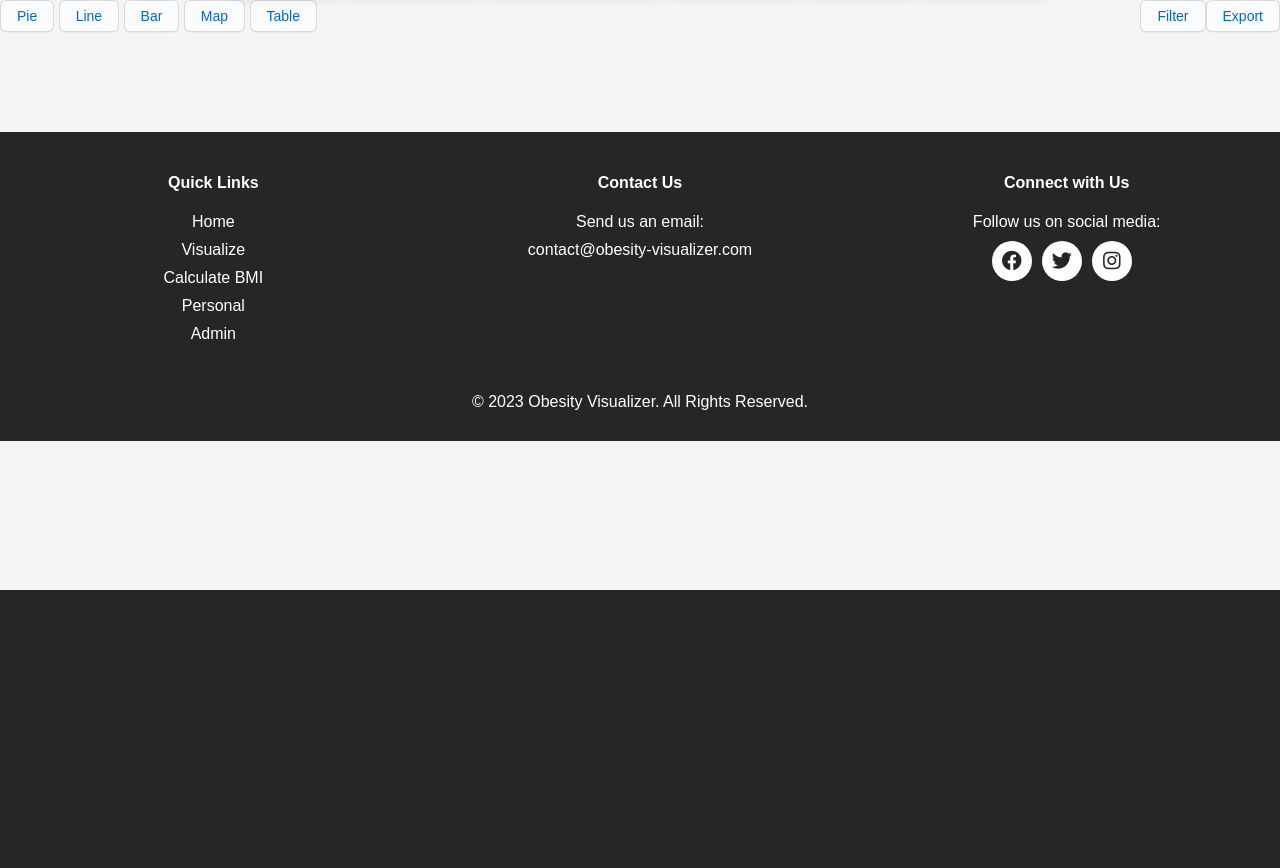
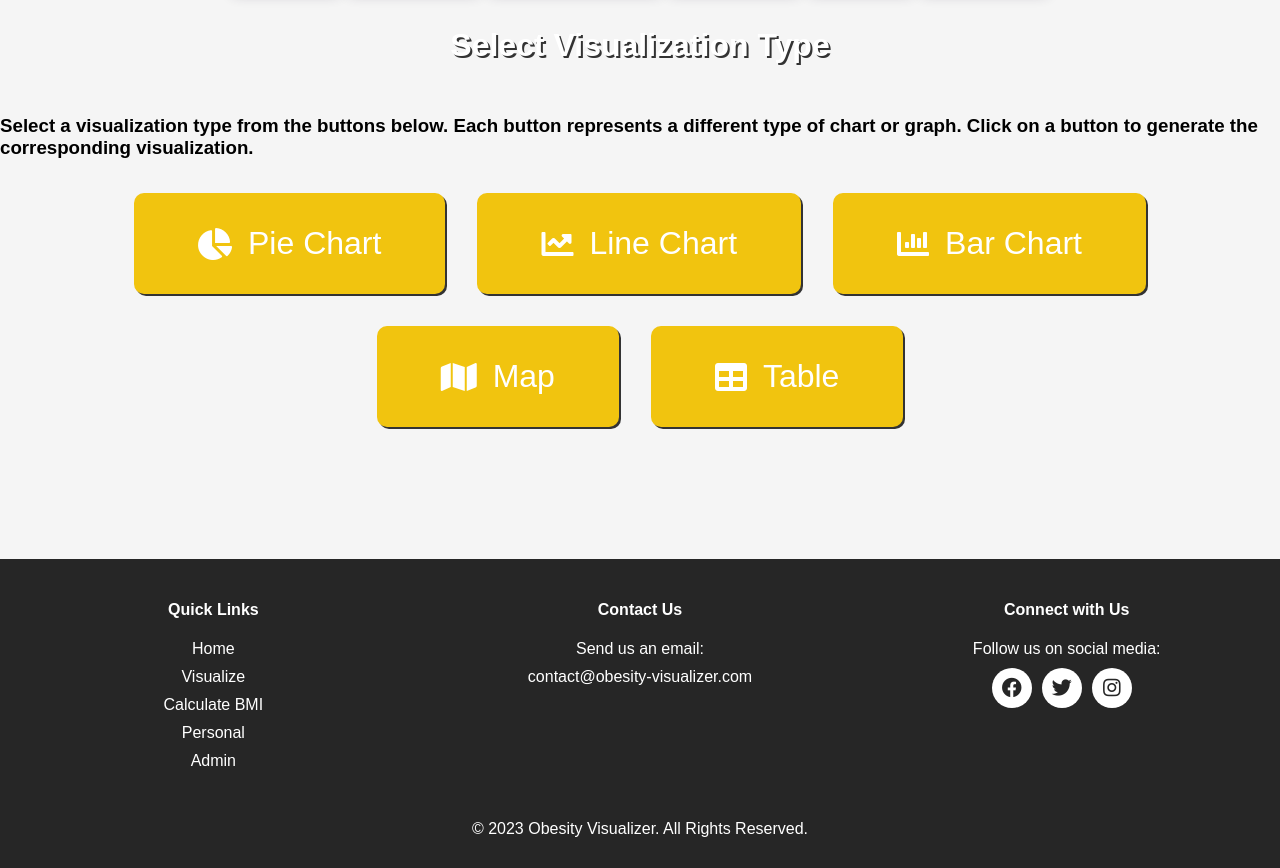
Before and after one commit to omerdikyol/obesity-visualizer, a PHP site: page /app/views/visualize.php in a window 1280 px wide. Shown: the part 210-1078 px from the top of the page. Before the commit the page ends 800 px from the top, so only its background shows below. Run offline with PHP 8.4, Linux system fonts and the light colour scheme.

Commit message:
Redesigning Visualize Page

```diff
--- a/app/controllers/map.php
+++ b/app/controllers/map.php
@@ -321,8 +321,8 @@ function createMap() {
                 // Move country name to bottom of map like a line on the bottom
                 countryName.style.display = "block";
                 countryName.innerHTML = this.getAttribute("name");
-                countryName.style.top = "100%";
-                countryName.style.left = "40%";
+                countryName.style.top = "20%";
+                countryName.style.left = "30%";
                 countryName.style.transform = "translate(-50%, -100%)";
                 countryName.style.fontSize = "1.5rem";
                 countryName.style.fontWeight = "bold";
--- a/app/views/visualize.php
+++ b/app/views/visualize.php
@@ -10,17 +10,43 @@
 <?php include($_SERVER['DOCUMENT_ROOT'] . "/obesity-visualizer/app/views/includes/header.php"); ?>
 
 <body>
-    <a><button class="button2" id="pieBtn" onclick="Pie()">Pie</button></a>
-    <a><button class="button2" id="lineBtn" onclick="Line()">Line</button></a>
-    <a><button class="button2" id="barBtn" onclick="Bar()">Bar</button></a>
-    <a><button class="button2" id="mapBtn" onclick="Map()">Map</button></a>
-    <a><button class="button2" id="tableBtn" onclick="Table()">Table</button></a>
+    <a><button class="button2" id="pieBtn" style="display: none;" onclick="Visualize('pie')">Pie</button></a>
+    <a><button class="button2" id="lineBtn" style="display: none;" onclick="Visualize('line')">Line</button></a>
+    <a><button class="button2" id="barBtn" style="display: none;" onclick="Visualize('bar')">Bar</button></a>
+    <a><button class="button2" id="mapBtn" style="display: none;" onclick="Visualize('map')">Map</button></a>
+    <a><button class="button2" id="tableBtn" style="display: none;" onclick="Visualize('table')">Table</button></a>
 
-    <a><button class="button2" id="exportBtn" onclick="generatePDF()" style="float: right;">Export</button></a>
-    <a><button class="button2" id="filterBtn" style="float: right;">Filter</button></a>
+    <a><button class="button2" id="exportBtn" style="display: none; float: right;"
+            onclick="generatePDF()">Export</button></a>
 
     <div class="chart-holder" id="chart-holder">
+        <h2>Select Visualization Type</h2>
+        <h3>Select a visualization type from the buttons below. Each button represents a different type of chart or
+            graph. Click on a button to generate the corresponding visualization.</h3>
+        <div class="visualization-buttons">
+            <button class="visualization-button" onclick="Visualize('pie'); enableButtons();">
+                <i class="fas fa-chart-pie"></i>
+                <span>Pie Chart</span>
+            </button>
+            <button class="visualization-button" onclick="Visualize('line'); enableButtons();">
+                <i class="fas fa-chart-line"></i>
+                <span>Line Chart</span>
+            </button>
+            <button class="visualization-button" onclick="Visualize('bar'); enableButtons();">
+                <i class="fas fa-chart-bar"></i>
+                <span>Bar Chart</span>
+            </button>
+            <button class="visualization-button" onclick="Visualize('map'); enableButtons();">
+                <i class="fas fa-map"></i>
+                <span>Map</span>
+            </button>
+            <button class="visualization-button" onclick="Visualize('table'); enableButtons();">
+                <i class="fas fa-table"></i>
+                <span>Table</span>
+            </button>
+        </div>
     </div>
+
 </body>
 
 <?php include($_SERVER['DOCUMENT_ROOT'] . "/obesity-visualizer/app/views/includes/footer.php"); ?>
--- a/public/css/style.css
+++ b/public/css/style.css
@@ -389,3 +389,100 @@ iframe {
     border-radius: 4px;
     margin-bottom: 10px;
 }
+
+/*  Visualization Objects */
+#leftOverlay {
+    position: absolute;
+    z-index: 9999;
+    display: flex;
+    flex-direction: column;
+    align-items: flex-start;
+    justify-content: space-between;
+    border-right: 1px solid #ddd;
+    box-sizing: border-box;
+}
+
+#rightOverlay {
+    position: absolute;
+    top: 0;
+    right: 0;
+    width: 200px;
+    height: 100%;
+    padding: 10px;
+    z-index: 9999;
+    overflow-y: auto;
+    background-color: #f5f5f5;
+    border-left: 1px solid #ddd;
+    box-sizing: border-box;
+}
+
+#yearDiv,
+#bmiDiv,
+#resetButton,
+#countryCountDiv {
+    margin: 10px
+}
+
+.country-list-item {
+    margin: 5px 0;
+    padding: 5px;
+    cursor: pointer;
+}
+
+.country-list-item:hover {
+    background-color: #ddd;
+}
+
+
+.chart-holder {
+    display: flex;
+    flex-direction: column;
+    align-items: center;
+    justify-content: center;
+    height: 100%;
+}
+
+.visualization-buttons {
+    display: flex;
+    flex-direction: row;
+    flex-wrap: wrap;
+    justify-content: center;
+    margin-bottom: 1em;
+}
+
+.chart-holder h2 {
+    font-size: 2em;
+    text-align: center;
+    margin-bottom: 1em;
+    color: #fff;
+    text-shadow: 2px 2px #333;
+}
+
+.visualization-button {
+    display: flex;
+    align-items: center;
+    justify-content: center;
+    border: none;
+    background-color: #f1c40f;
+    color: #fff;
+    font-size: 2em;
+    padding: 1em 2em;
+    border-radius: 10px;
+    margin: 0.5em;
+    box-shadow: 2px 2px #333;
+    cursor: pointer;
+    transition: transform 0.2s ease-in-out;
+}
+
+.visualization-button i {
+    margin-right: 0.5em;
+}
+
+.visualization-button:hover {
+    transform: translateY(-5px);
+}
+
+.visualization-button:active {
+    transform: translateY(0);
+    box-shadow: 1px 1px #333;
+}
```
Also changed, not shown: app/controllers/pie.php (+10 -9 lines), app/controllers/visualize.php (+21 -98 lines), app/views/visualize/charts.php (+15 -10 lines).
